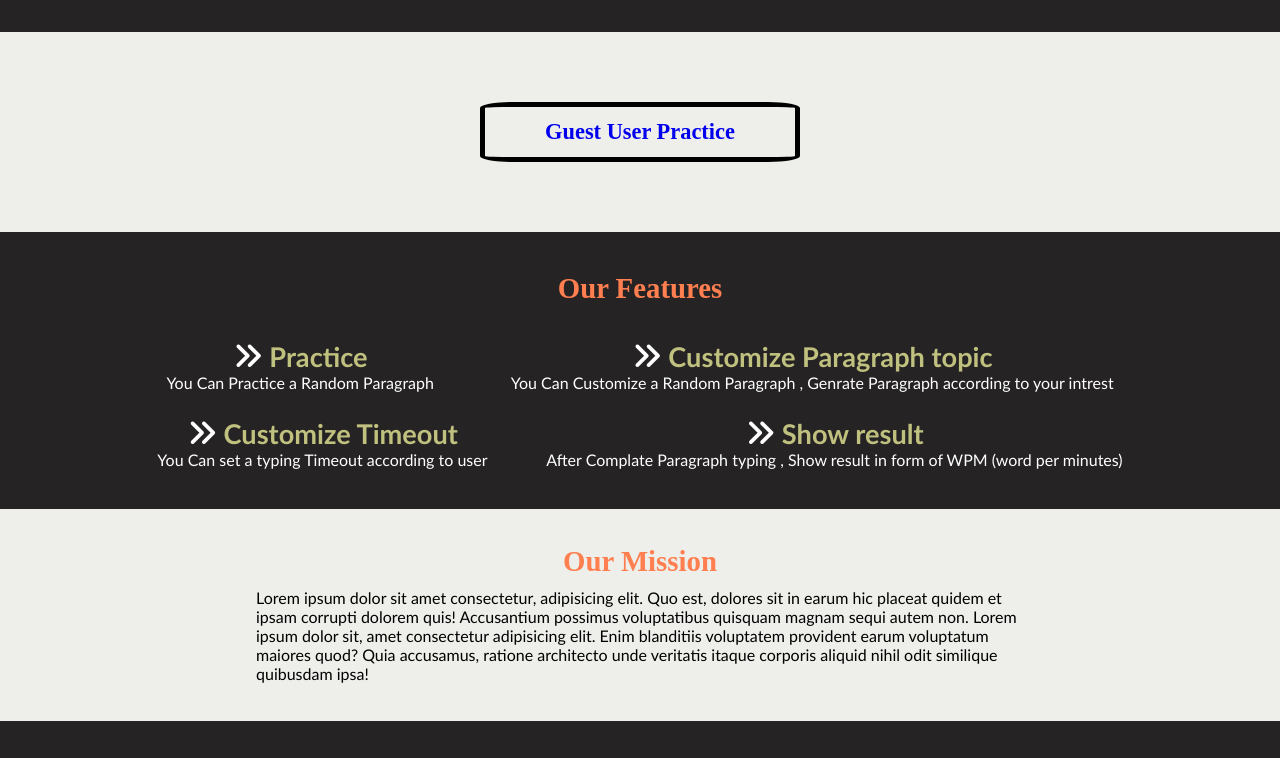
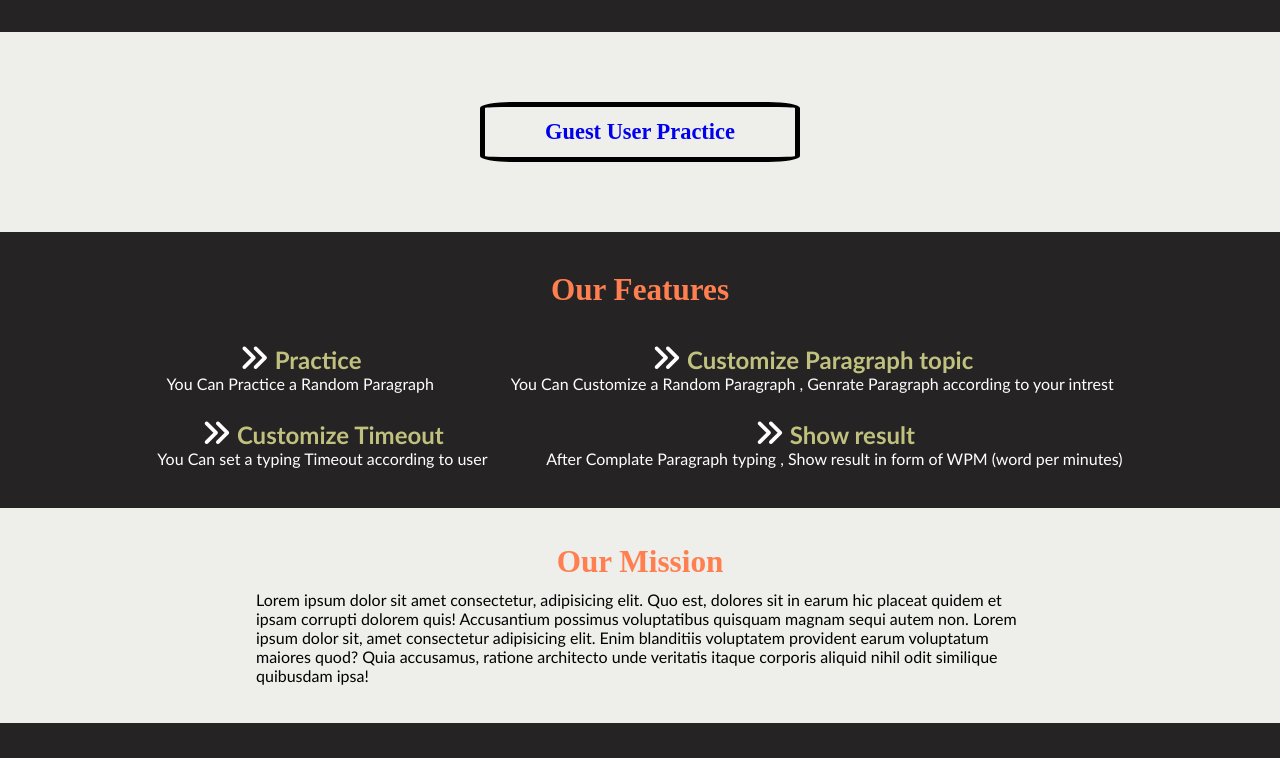
Before and after one commit to Aryashanish/Swiftkey, a plain HTML site: page index.html in a window 1280 px wide. Shown: the part 439-1197 px from the top of the page. Drawn offline with Linux system fonts and the light colour scheme.

Commit message:
Update index.css

```diff
--- a/css/index.css
+++ b/css/index.css
@@ -120,7 +120,7 @@ body{
 }
 
 .features-text{
-    font-size: 1.2em;
+    font-size: 1.3em;
     font-weight: bold;
     color: coral;
 }
@@ -139,7 +139,7 @@ body{
 }
 
 .row  spam{
-    font-size: 1.7em;
+    font-size: 1.5em;
     color: rgb(192, 192, 127);
     font-weight: bold;
 }
@@ -159,7 +159,7 @@ body{
 }
 
 .mission-text{
-    font-size: 1.2em;
+    font-size: 1.3em;
     font-weight: bold;
     color: coral;
 }
```
